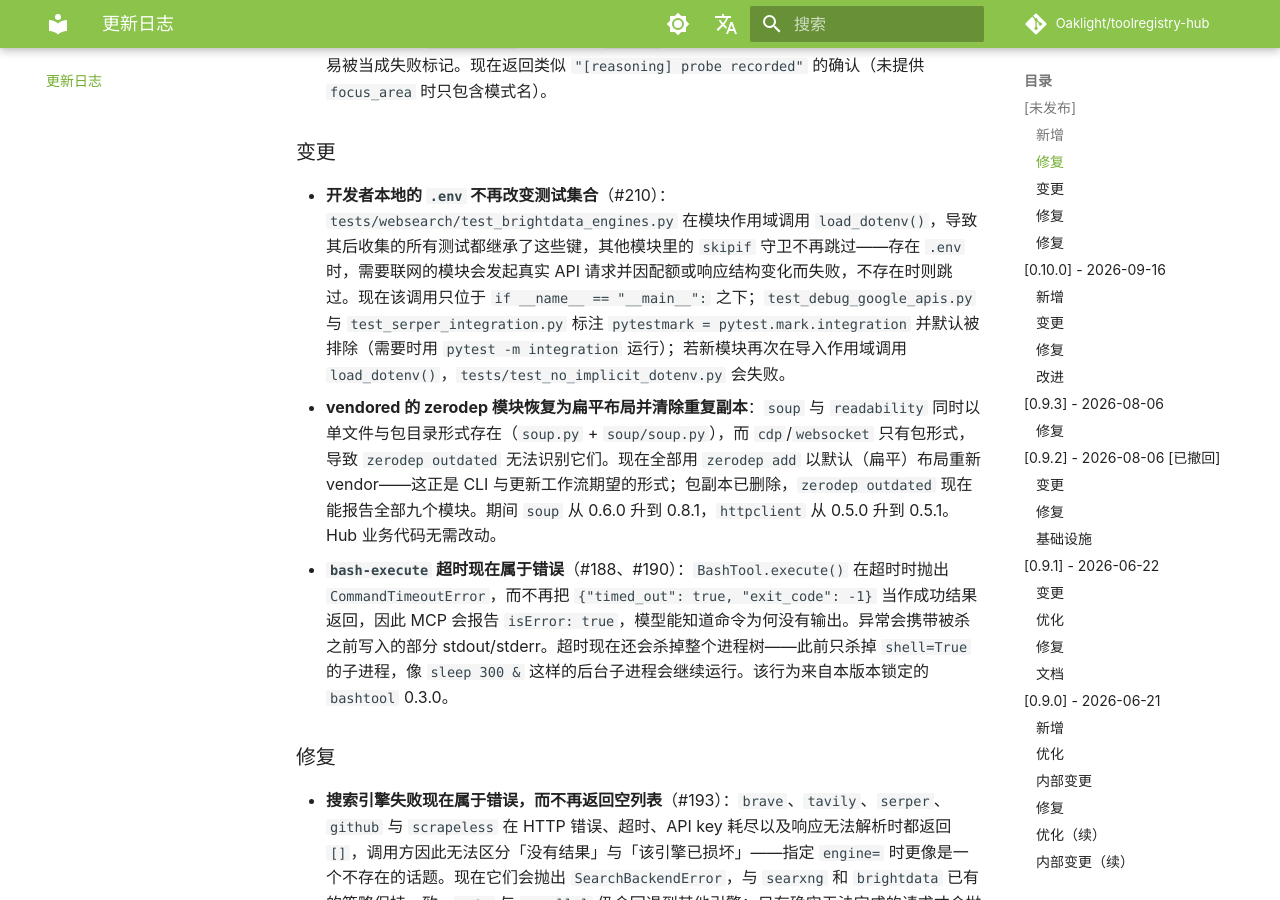
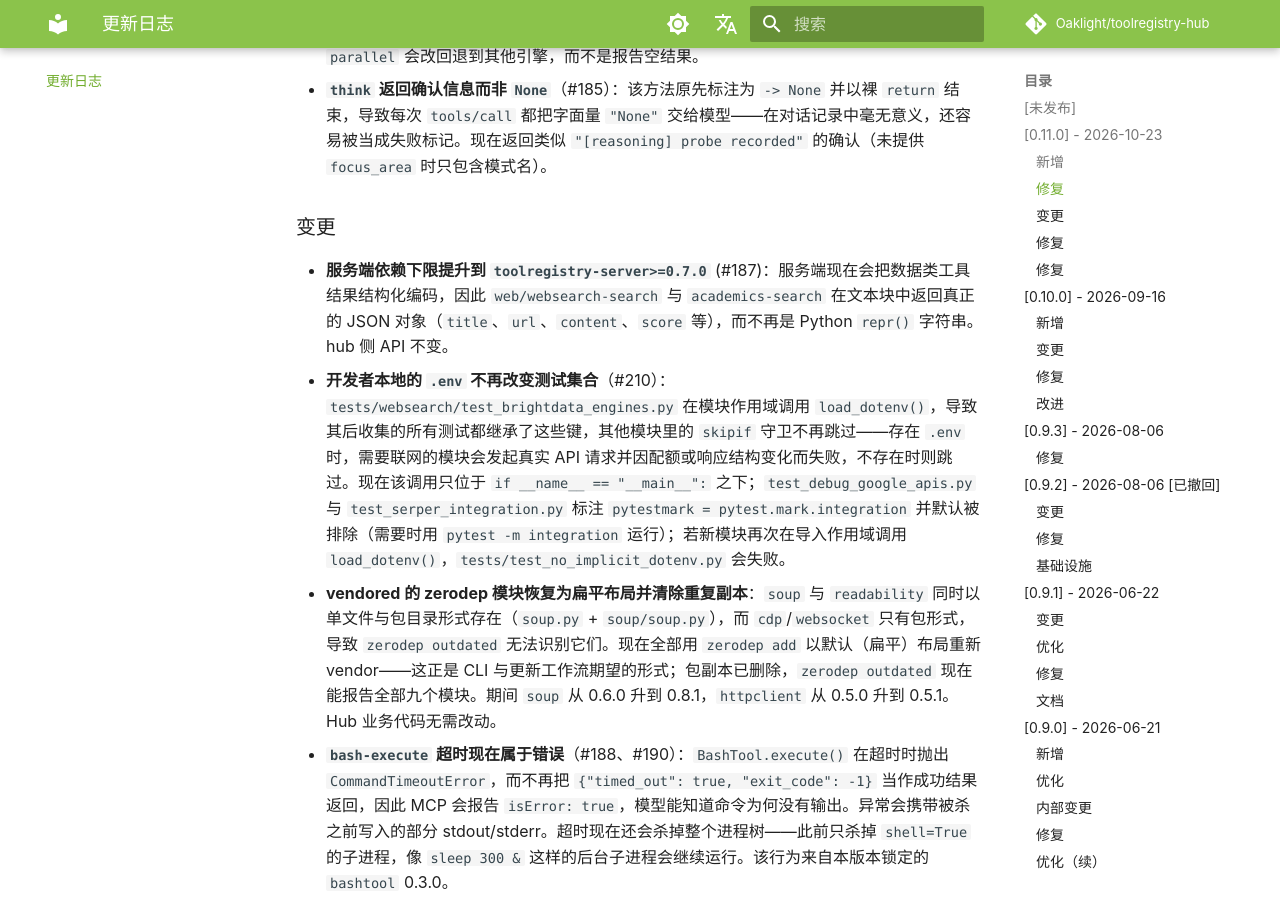
Before and after one commit to Oaklight/toolregistry-hub, an MkDocs documentation site: the page built from docs/changelog.md, in a window 1280 px wide and 900 px high, scrolled down 2056 px. Built offline with MkDocs 1.6.1 and Material for MkDocs 9.7.7, drawn with Linux system fonts in a browser that asks for light colours; some web fonts are replaced; comment, search, counter and statistics services are not loaded; some of the changed text lies outside the part shown.

Commit message:
docs(changelog)：发布 0.11.0

```diff
--- a/docs/changelog.md
+++ b/docs/changelog.md
@@ -13,6 +13,8 @@
 格式基于 [Keep a Changelog](https://keepachangelog.com/zh-CN/1.1.0/)，并在需要时保留项目自身的分类方式。
 
 ## [未发布]
+
+## [0.11.0] - 2026-10-23
 
 ### 新增
 
@@ -32,6 +34,7 @@
 
 ### 变更
 
+- **服务端依赖下限提升到 `toolregistry-server>=0.7.0`** (#187)：服务端现在会把数据类工具结果结构化编码，因此 `web/websearch-search` 与 `academics-search` 在文本块中返回真正的 JSON 对象（`title`、`url`、`content`、`score` 等），而不再是 Python `repr()` 字符串。hub 侧 API 不变。
 - **开发者本地的 `.env` 不再改变测试集合**（#210）：`tests/websearch/test_brightdata_engines.py` 在模块作用域调用 `load_dotenv()`，导致其后收集的所有测试都继承了这些键，其他模块里的 `skipif` 守卫不再跳过——存在 `.env` 时，需要联网的模块会发起真实 API 请求并因配额或响应结构变化而失败，不存在时则跳过。现在该调用只位于 `if __name__ == "__main__":` 之下；`test_debug_google_apis.py` 与 `test_serper_integration.py` 标注 `pytestmark = pytest.mark.integration` 并默认被排除（需要时用 `pytest -m integration` 运行）；若新模块再次在导入作用域调用 `load_dotenv()`，`tests/test_no_implicit_dotenv.py` 会失败。
 - **vendored 的 zerodep 模块恢复为扁平布局并清除重复副本**：`soup` 与 `readability` 同时以单文件与包目录形式存在（`soup.py` + `soup/soup.py`），而 `cdp`/`websocket` 只有包形式，导致 `zerodep outdated` 无法识别它们。现在全部用 `zerodep add` 以默认（扁平）布局重新 vendor——这正是 CLI 与更新工作流期望的形式；包副本已删除，`zerodep outdated` 现在能报告全部九个模块。期间 `soup` 从 0.6.0 升到 0.8.1，`httpclient` 从 0.5.0 升到 0.5.1。Hub 业务代码无需改动。
 - **`bash-execute` 超时现在属于错误**（#188、#190）：`BashTool.execute()` 在超时时抛出 `CommandTimeoutError`，而不再把 `{"timed_out": true, "exit_code": -1}` 当作成功结果返回，因此 MCP 会报告 `isError: true`，模型能知道命令为何没有输出。异常会携带被杀之前写入的部分 stdout/stderr。超时现在还会杀掉整个进程树——此前只杀掉 `shell=True` 的子进程，像 `sleep 300 &` 这样的后台子进程会继续运行。该行为来自本版本锁定的 `bashtool` 0.3.0。
```
